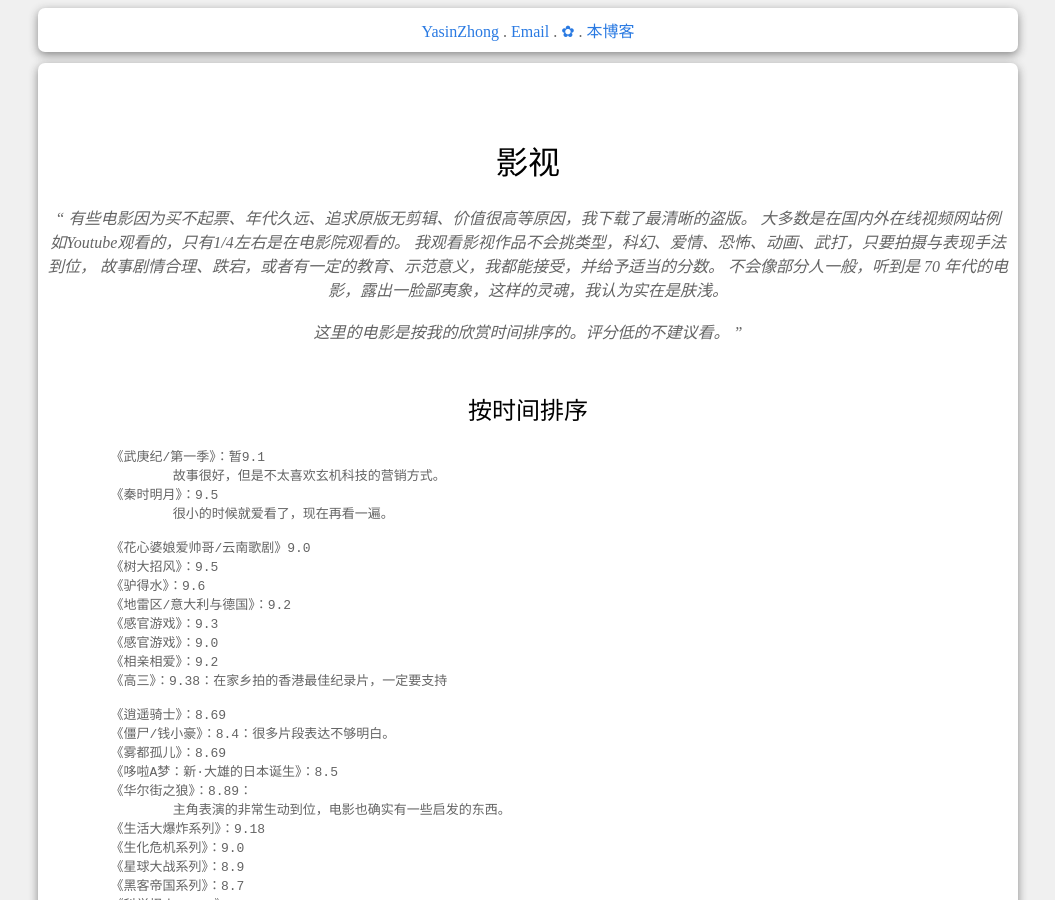
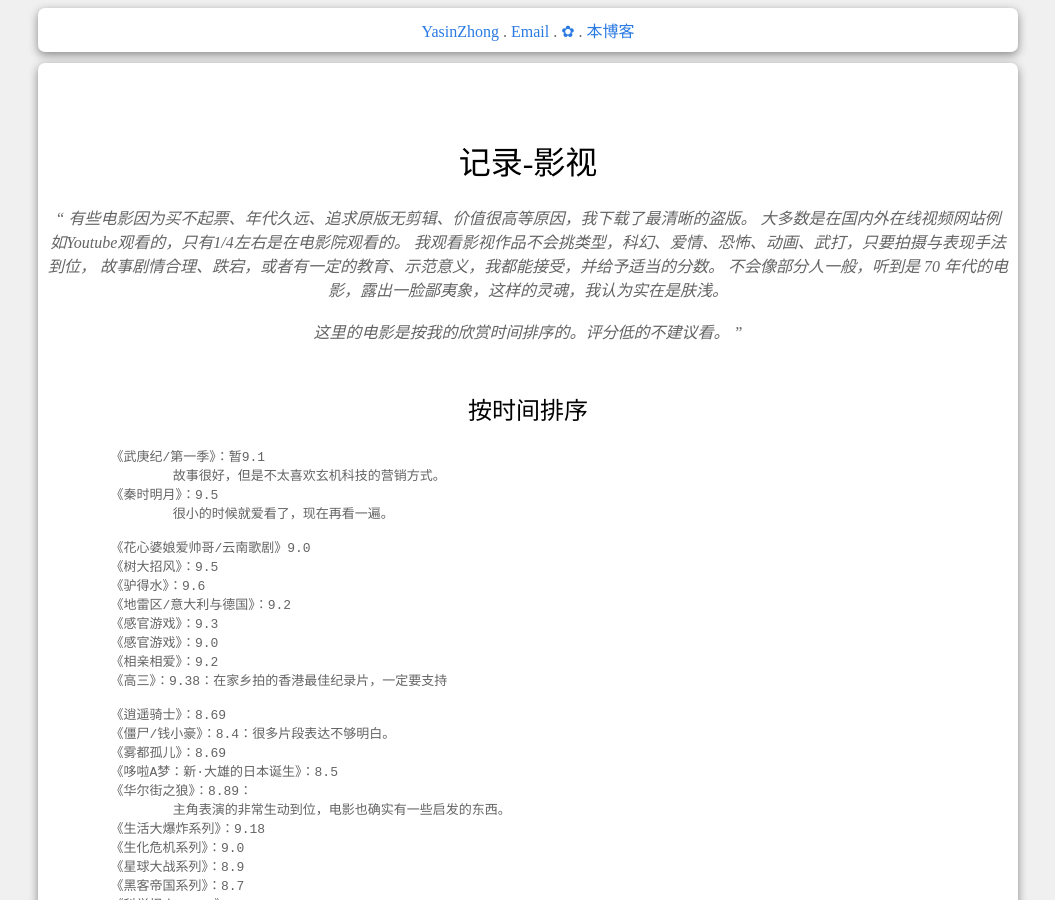
Before and after one commit to YasinZhong/yasinzhong.github.io, a Jekyll site: the page built from _posts/2018-3-10-MovieShare.html, in a window 1280 px wide and 900 px high. Shown: the whole window, without its empty margins (112-1167 px from the left). Built offline with Jekyll 4.4.1, drawn with Linux system fonts in a browser that asks for light colours; comment, search, counter and statistics services are not loaded.

Commit message:
2018/03/31

```diff
--- a/_posts/2018-3-10-BookShare.html
+++ b/_posts/2018-3-10-BookShare.html
@@ -1,6 +1,6 @@
 ---
 layout: default
-title: 书
+title: 记录-书
 ---
 
 
--- a/_posts/2018-3-10-MovieShare.html
+++ b/_posts/2018-3-10-MovieShare.html
@@ -1,6 +1,6 @@
 ---
 layout: default
-title: 影视
+title: 记录-影视
 ---
 
 
@@ -19,7 +19,7 @@ title: 影视
 
 <h2>按时间排序</h2>
 
-<pre>
+<pre style="overflow: scroll;">
 	《武庚纪/第一季》：暂9.1
 		故事很好，但是不太喜欢玄机科技的营销方式。
 	《秦时明月》：9.5
--- a/cssjs/a.css
+++ b/cssjs/a.css
@@ -32,6 +32,7 @@ q
 
 	border-radius:7px;
 	-moz-border-radius:7px; /* Old Firefox */
+
 }
 #div-header
 {
```
